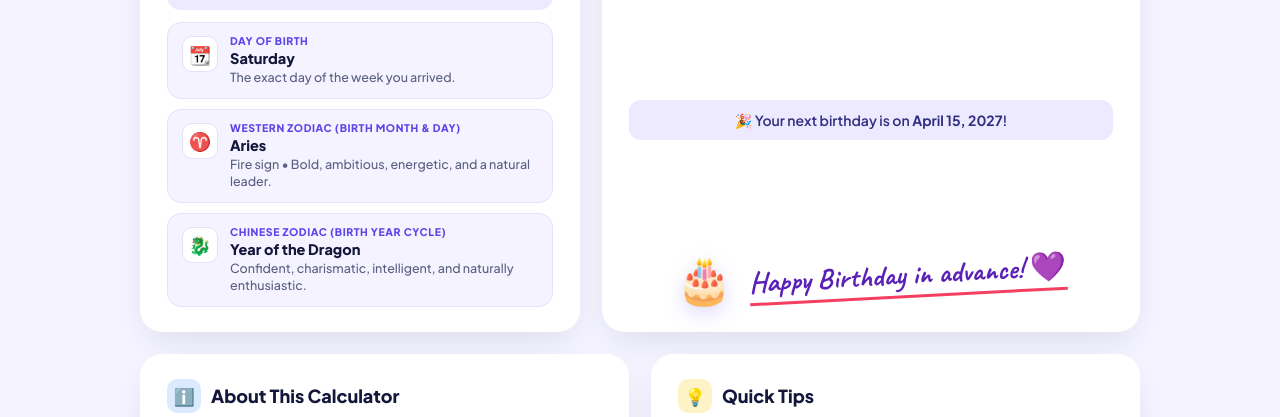
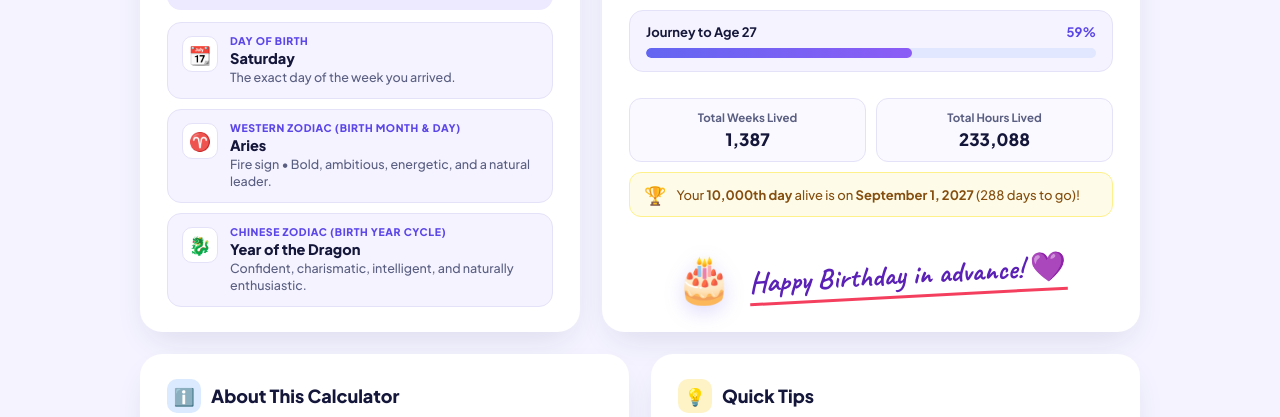
Before and after one commit to akindepotoyeeb-prog/Age-Calculator-web-app, a plain HTML site: page index.html in a window 1280 px wide. Shown: the part 749-1166 px from the top of the page. Drawn offline with Linux system fonts and the light colour scheme.

Commit message:
journey to age

```diff
--- a/index.html
+++ b/index.html
@@ -195,7 +195,7 @@
 
       </article>
 
-      <!-- Right Card: Live Countdown -->
+      <!-- Right Card: Live Countdown & Milestones -->
       <article class="card countdown-card">
         <div class="card-title">
           <span class="icon-badge pink">🎁</span>
@@ -227,6 +227,38 @@
 
         <div class="next-bday-banner">
           🎉 Your next birthday is on <strong id="next-bday-date">April 15, 2027</strong>!
+        </div>
+
+        <!-- Year Progress Bar -->
+        <div class="progress-section">
+          <div class="progress-header">
+            <span id="turning-age-label">Journey to Age 27</span>
+            <strong id="year-progress-pct">59%</strong>
+          </div>
+          <div class="progress-track">
+            <div class="progress-fill" id="year-progress-bar" style="width: 59%"></div>
+          </div>
+        </div>
+
+        <!-- Life Stats & Milestones -->
+        <div class="milestones-box">
+          <div class="milestone-mini-grid">
+            <div class="mini-stat">
+              <span class="mini-label">Total Weeks Lived</span>
+              <strong id="total-weeks-num">1,387</strong>
+            </div>
+            <div class="mini-stat">
+              <span class="mini-label">Total Hours Lived</span>
+              <strong id="total-hours-num">233,088</strong>
+            </div>
+          </div>
+
+          <div class="ten-k-banner">
+            <span>🏆</span>
+            <p id="ten-k-text">
+              Your <strong>10,000th day</strong> alive is on <strong>August 31, 2027</strong>!
+            </p>
+          </div>
         </div>
 
         <div class="cake-celebration">
--- a/script.js
+++ b/script.js
@@ -28,6 +28,14 @@ document.addEventListener("DOMContentLoaded", () => {
   const cdMinutes = document.getElementById("cd-minutes");
   const cdSeconds = document.getElementById("cd-seconds");
   const nextBdayDateEl = document.getElementById("next-bday-date");
+
+  // Progress & Milestone elements
+  const turningAgeLabel = document.getElementById("turning-age-label");
+  const yearProgressPct = document.getElementById("year-progress-pct");
+  const yearProgressBar = document.getElementById("year-progress-bar");
+  const totalWeeksNum = document.getElementById("total-weeks-num");
+  const totalHoursNum = document.getElementById("total-hours-num");
+  const tenKText = document.getElementById("ten-k-text");
 
   const MONTHS = [
     "January", "February", "March", "April", "May", "June",
@@ -199,6 +207,34 @@ document.addEventListener("DOMContentLoaded", () => {
     yearsNum.textContent = years;
     totalMonthsNum.textContent = totalMonths.toLocaleString();
     totalDaysNum.textContent = totalDays.toLocaleString();
+
+    // Total Weeks & Hours Lived
+    const totalWeeks = Math.floor(totalDays / 7);
+    const totalHours = totalDays * 24;
+    totalWeeksNum.textContent = totalWeeks.toLocaleString();
+    totalHoursNum.textContent = totalHours.toLocaleString();
+
+    // 10,000th Day Milestone
+    const tenThousandDate = new Date(dob.getFullYear(), dob.getMonth(), dob.getDate() + 10000);
+    const formatted10k = `${MONTHS[tenThousandDate.getMonth()]} ${tenThousandDate.getDate()}, ${tenThousandDate.getFullYear()}`;
+    if (totalDays >= 10000) {
+      tenKText.innerHTML = `You celebrated your <strong>10,000th day</strong> alive on <strong>${formatted10k}</strong>!`;
+    } else {
+      const daysLeftFor10k = (10000 - totalDays).toLocaleString();
+      tenKText.innerHTML = `Your <strong>10,000th day</strong> alive is on <strong>${formatted10k}</strong> (${daysLeftFor10k} days to go)!`;
+    }
+
+    // Year Progress toward next birthday
+    const nextBday = getNextBirthday(dob, now);
+    const lastBday = new Date(nextBday.getFullYear() - 1, dob.getMonth(), dob.getDate());
+    const totalYearMs = nextBday - lastBday;
+    const elapsedYearMs = now - lastBday;
+    const pct = Math.min(100, Math.max(0, Math.round((elapsedYearMs / totalYearMs) * 100)));
+
+    turningAgeLabel.textContent = `Journey to Age ${years + 1}`;
+    yearProgressPct.textContent = `${pct}%`;
+    yearProgressBar.style.width = `${pct}%`;
+
     exactBreakdown.innerHTML = `You are <strong>${years}</strong> years, <strong>${months}</strong> months and <strong>${days}</strong> days old!`;
 
     // bornDayChip.textContent = `Born on a ${WEEKDAYS[dob.getDay()]}`;
--- a/style.css
+++ b/style.css
@@ -583,6 +583,97 @@ body {
   margin-bottom: 14px;
 }
 
+/* Year Progress Bar */
+.progress-section {
+  background: var(--purple-tint);
+  border: 1px solid var(--border-light);
+  border-radius: 14px;
+  padding: 13px 16px;
+  margin-bottom: 14px;
+}
+
+.progress-header {
+  display: flex;
+  justify-content: space-between;
+  align-items: center;
+  font-size: 13px;
+  font-weight: 700;
+  color: var(--text-dark);
+  margin-bottom: 8px;
+}
+
+.progress-header strong {
+  color: var(--purple-main);
+}
+
+.progress-track {
+  width: 100%;
+  height: 10px;
+  background: #e0e7ff;
+  border-radius: 999px;
+  overflow: hidden;
+}
+
+.progress-fill {
+  height: 100%;
+  background: linear-gradient(90deg, #6366f1 0%, #8b5cf6 100%);
+  border-radius: 999px;
+  transition: width 0.5s ease;
+}
+
+/* Life Milestones Box */
+.milestones-box {
+  display: flex;
+  flex-direction: column;
+  gap: 10px;
+  margin-bottom: 14px;
+}
+
+.milestone-mini-grid {
+  display: grid;
+  grid-template-columns: 1fr 1fr;
+  gap: 10px;
+}
+
+.mini-stat {
+  background: #faf9ff;
+  border: 1px solid var(--border-light);
+  border-radius: 12px;
+  padding: 11px 14px;
+  text-align: center;
+}
+
+.mini-label {
+  display: block;
+  font-size: 11.5px;
+  font-weight: 700;
+  color: var(--text-muted);
+  margin-bottom: 3px;
+}
+
+.mini-stat strong {
+  font-size: 17px;
+  font-weight: 800;
+  color: var(--text-dark);
+}
+
+.ten-k-banner {
+  display: flex;
+  align-items: center;
+  gap: 10px;
+  background: #fefce8;
+  border: 1px solid #fef08a;
+  color: #854d0e;
+  border-radius: 12px;
+  padding: 10px 14px;
+  font-size: 13px;
+  font-weight: 500;
+}
+
+.ten-k-banner span {
+  font-size: 18px;
+}
+
 .cake-celebration {
   display: flex;
   align-items: center;
```
